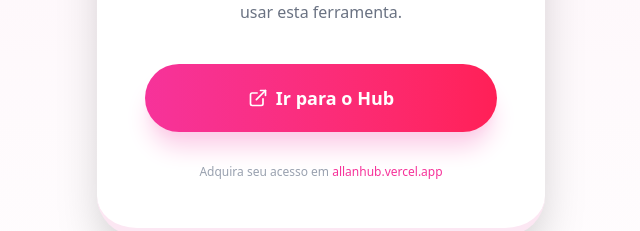
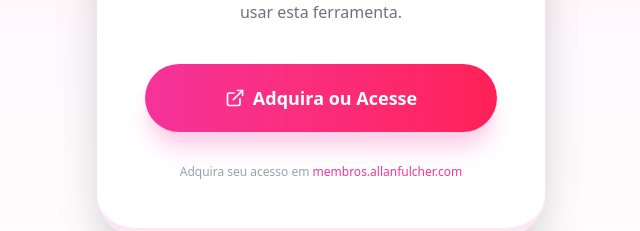
Before and after one commit to Tchongas/festa-magica, a Next.js app: page /criar in a window 1280 px wide. Shown: the part 374-605 px from the top of the page, without its empty margins (319-959 px from the left). Built offline with nearby package versions, Linux system fonts and the light colour scheme; no server answers.

Commit message:
link handling

```diff
--- a/src/components/auth/access-gate.tsx
+++ b/src/components/auth/access-gate.tsx
@@ -5,7 +5,7 @@
 import { useAuthStore } from '@/stores/auth.store';
 import { LoadingSpinner } from '@/components/shared';
 
-const HUB_URL = process.env.NEXT_PUBLIC_HUB_URL || 'https://allanhub.vercel.app/';
+const MEMBROS_URL = process.env.NEXT_PUBLIC_HUB_URL || 'https://membros.allanfulcher.com/';
 
 export function AccessGate({ children }: { children: React.ReactNode }) {
   const { isAuthenticated, hasActiveSubscription, isLoading } = useAuthStore();
@@ -36,16 +36,16 @@
               className="w-full"
               variant="gradient"
               size="lg"
-              onClick={() => window.location.href = `${HUB_URL}/products/festa-magica`}
+              onClick={() => window.location.href = MEMBROS_URL}
             >
               <ExternalLink className="w-5 h-5" />
-              Ir para o Hub
+              Adquira ou Acesse
             </Button>
 
             <p className="text-center text-xs text-gray-400 mt-4">
               Adquira seu acesso em{' '}
-              <a href={HUB_URL} className="text-pink-500 hover:underline">
-                allanhub.vercel.app
+              <a href={MEMBROS_URL} className="text-pink-500 hover:underline">
+                membros.allanfulcher.com
               </a>
             </p>
           </CardContent>
--- a/src/components/landing/cta-section.tsx
+++ b/src/components/landing/cta-section.tsx
@@ -3,7 +3,7 @@
 import { Sparkles, Calendar, ExternalLink } from 'lucide-react';
 import { Button } from '@/components/ui';
 
-const HUB_URL = process.env.NEXT_PUBLIC_HUB_URL || 'https://allanhub.vercel.app/';
+const MEMBROS_URL = process.env.NEXT_PUBLIC_HUB_URL || 'https://membros.allanfulcher.com/';
 
 export function CTASection() {
   return (
@@ -23,12 +23,12 @@
           Comece agora e surpreenda seus convidados!
         </p>
 
-        <a href={`${HUB_URL}/products/festa-magica`}>
+        <a href={MEMBROS_URL}>
           <Button
             size="lg"
             className="bg-white text-pink-600 hover:bg-gray-100 shadow-2xl text-lg px-10"
           >
-            Adquirir no Hub <ExternalLink className="w-5 h-5 ml-2" />
+            Adquira ou Acesse <ExternalLink className="w-5 h-5 ml-2" />
           </Button>
         </a>
       </div>
--- a/src/components/landing/hero-section.tsx
+++ b/src/components/landing/hero-section.tsx
@@ -3,7 +3,7 @@
 import { Sparkles, ArrowRight, Star, ExternalLink } from 'lucide-react';
 import { Button } from '@/components/ui';
 
-const HUB_URL = process.env.NEXT_PUBLIC_HUB_URL || 'https://allanhub.vercel.app/';
+const MEMBROS_URL = process.env.NEXT_PUBLIC_HUB_URL || 'https://membros.allanfulcher.com/';
 
 export function HeroSection() {
   return (
@@ -34,9 +34,9 @@
         </p>
 
         <div className="flex flex-col sm:flex-row gap-4 justify-center items-center">
-          <a href={`${HUB_URL}/products/festa-magica`}>
+          <a href={MEMBROS_URL}>
             <Button variant="gradient" size="lg" className="text-lg px-8">
-              Adquirir Acesso <ExternalLink className="w-5 h-5 ml-2" />
+              Adquira ou Acesse <ExternalLink className="w-5 h-5 ml-2" />
             </Button>
           </a>
           <a href="#como-funciona">
@@ -47,7 +47,7 @@
         </div>
 
         <p className="text-sm text-gray-500 mt-6">
-          ✨ Acesso ilimitado por 3 meses • Compre no Hub
+          ✨ Acesso ilimitado por 3 meses
         </p>
       </div>
     </section>
--- a/src/components/landing/landing-footer.tsx
+++ b/src/components/landing/landing-footer.tsx
@@ -1,6 +1,6 @@
 import { PartyPopper, Mail, Instagram, ExternalLink } from 'lucide-react';
 
-const HUB_URL = process.env.NEXT_PUBLIC_HUB_URL || 'https://allanhub.vercel.app/';
+const MEMBROS_URL = process.env.NEXT_PUBLIC_HUB_URL || 'https://membros.allanfulcher.com/';
 
 export function LandingFooter() {
   return (
@@ -32,10 +32,10 @@
               </li>
               <li>
                 <a
-                  href={HUB_URL}
+                  href={MEMBROS_URL}
                   className="text-gray-400 hover:text-pink-400 transition-colors text-sm md:text-base inline-flex items-center gap-1"
                 >
-                  Hub <ExternalLink className="w-3 h-3" />
+                  Área de Membros <ExternalLink className="w-3 h-3" />
                 </a>
               </li>
             </ul>
--- a/src/components/landing/landing-header.tsx
+++ b/src/components/landing/landing-header.tsx
@@ -6,7 +6,7 @@
 import { useState } from 'react';
 import { useAuthStore } from '@/stores/auth.store';
 
-const HUB_URL = process.env.NEXT_PUBLIC_HUB_URL || 'https://allanhub.vercel.app/';
+const MEMBROS_URL = process.env.NEXT_PUBLIC_HUB_URL || 'https://membros.allanfulcher.com/';
 
 export function LandingHeader() {
   const [mobileMenuOpen, setMobileMenuOpen] = useState(false);
@@ -36,9 +36,9 @@
               <Button>Criar Kit</Button>
             </Link>
           ) : (
-            <a href={`${HUB_URL}/products/festa-magica`}>
+            <a href={MEMBROS_URL}>
               <Button>
-                Adquirir Acesso <ExternalLink className="w-4 h-4 ml-1" />
+                Adquira ou Acesse <ExternalLink className="w-4 h-4 ml-1" />
               </Button>
             </a>
           )}
@@ -71,9 +71,9 @@
               <Button className="w-full">Criar Kit</Button>
             </Link>
           ) : (
-            <a href={`${HUB_URL}/products/festa-magica`} onClick={() => setMobileMenuOpen(false)}>
+            <a href={MEMBROS_URL} onClick={() => setMobileMenuOpen(false)}>
               <Button className="w-full">
-                Adquirir Acesso <ExternalLink className="w-4 h-4 ml-1" />
+                Adquira ou Acesse <ExternalLink className="w-4 h-4 ml-1" />
               </Button>
             </a>
           )}
--- a/src/components/layout/dashboard-header.tsx
+++ b/src/components/layout/dashboard-header.tsx
@@ -7,7 +7,7 @@
 import { useKitCreatorStore } from '@/stores/kit-creator.store';
 import { useAuth } from '@/hooks/use-auth';
 
-const HUB_URL = process.env.NEXT_PUBLIC_HUB_URL || 'https://allanhub.vercel.app/';
+const MEMBROS_URL = process.env.NEXT_PUBLIC_HUB_URL || 'https://membros.allanfulcher.com/';
 
 export function DashboardHeader() {
   const { step, reset } = useKitCreatorStore();
@@ -66,10 +66,10 @@
               </div>
               <div className="p-2">
                 <a
-                  href={HUB_URL}
+                  href={MEMBROS_URL}
                   className="flex items-center gap-2 px-3 py-2 text-gray-600 hover:bg-gray-50 rounded-lg transition-colors"
                 >
-                  <ExternalLink className="w-4 h-4" /> Ir para o Hub
+                  <ExternalLink className="w-4 h-4" /> Área de Membros
                 </a>
                 <button
                   onClick={logout}
@@ -117,11 +117,11 @@
           )}
 
           <a
-            href={HUB_URL}
+            href={MEMBROS_URL}
             className="flex items-center gap-2 px-3 py-2 text-gray-600 hover:bg-gray-50 rounded-lg transition-colors"
             onClick={() => setMobileMenuOpen(false)}
           >
-            <ExternalLink className="w-4 h-4" /> Ir para o Hub
+            <ExternalLink className="w-4 h-4" /> Área de Membros
           </a>
 
           <button
--- a/src/hooks/use-auth.ts
+++ b/src/hooks/use-auth.ts
@@ -2,7 +2,7 @@
 
 import { useAuthStore } from '@/stores/auth.store';
 
-const HUB_URL = process.env.NEXT_PUBLIC_HUB_URL || 'https://allanhub.vercel.app/';
+const MEMBROS_URL = process.env.NEXT_PUBLIC_HUB_URL || 'https://membros.allanfulcher.com/';
 
 export function useAuth() {
   const {
@@ -18,14 +18,14 @@
     try {
       await fetch('/api/auth/logout', { method: 'POST' });
       storeLogout();
-      window.location.href = HUB_URL;
+      window.location.href = MEMBROS_URL;
     } catch (error) {
       console.error('Logout failed:', error);
     }
   };
 
-  const redirectToHub = () => {
-    window.location.href = `${HUB_URL}`;
+  const redirectToMembros = () => {
+    window.location.href = MEMBROS_URL;
   };
 
   return {
@@ -35,6 +35,6 @@
     isAuthenticated,
     hasActiveSubscription,
     logout,
-    redirectToHub,
+    redirectToMembros,
   };
 }
```
